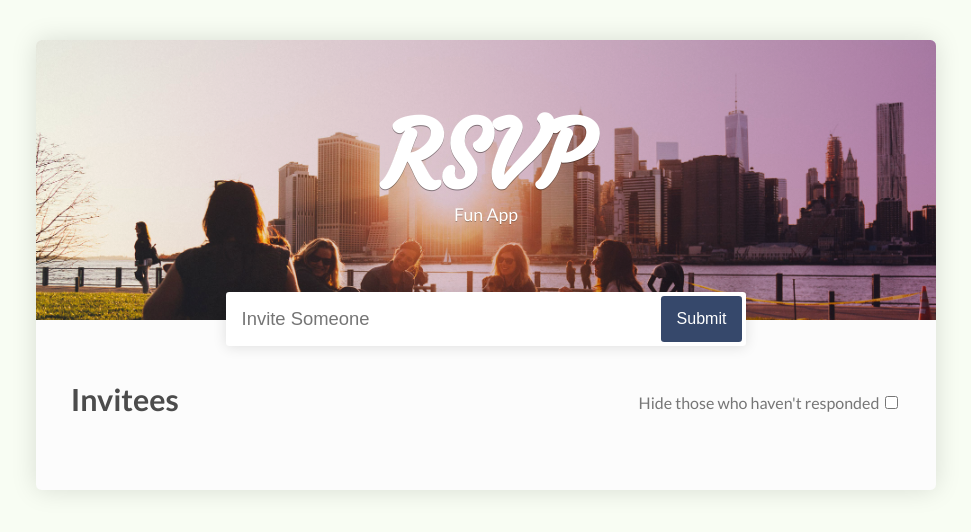
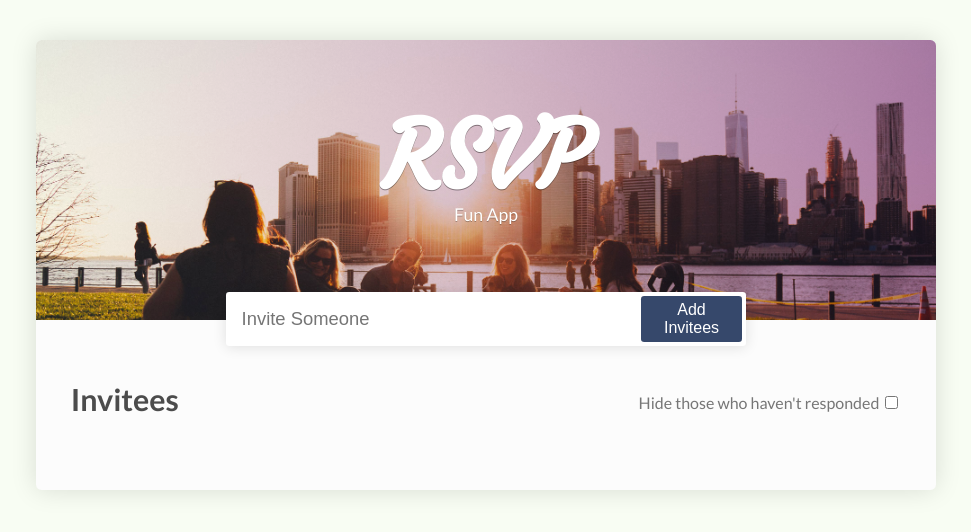
Before and after one commit to snasa045/Fun-App, a plain HTML site: page index.html in a window 1280 px wide. Shown: the whole page, without its empty margins (154-1125 px from the left). Drawn offline with Linux system fonts and the light colour scheme.

Commit message:
Changed submit button name

```diff
--- a/index.html
+++ b/index.html
@@ -2,7 +2,7 @@
 <html>
 <head>
   <meta name="viewport" content="width=device-width, initial-scale=1">
-  <title>Sid's RSVP App</title>
+  <title>Sid's Fun App</title>
   <link href="https://fonts.googleapis.com/css?family=Courgette" rel="stylesheet">
   <link href="https://fonts.googleapis.com/css?family=Lato:400,700" rel="stylesheet">
   <link href="css/style.css" rel="stylesheet">
@@ -14,7 +14,7 @@
       <p>Fun App</p>
       <form id="registrar">
         <input type="text" name="name" placeholder="Invite Someone">
-        <button type="submit" name="submit" value="submit">Submit</button>
+        <button type="submit" name="submit" value="submit">Add Invitees</button>
       </form>
     </header>
 
```
